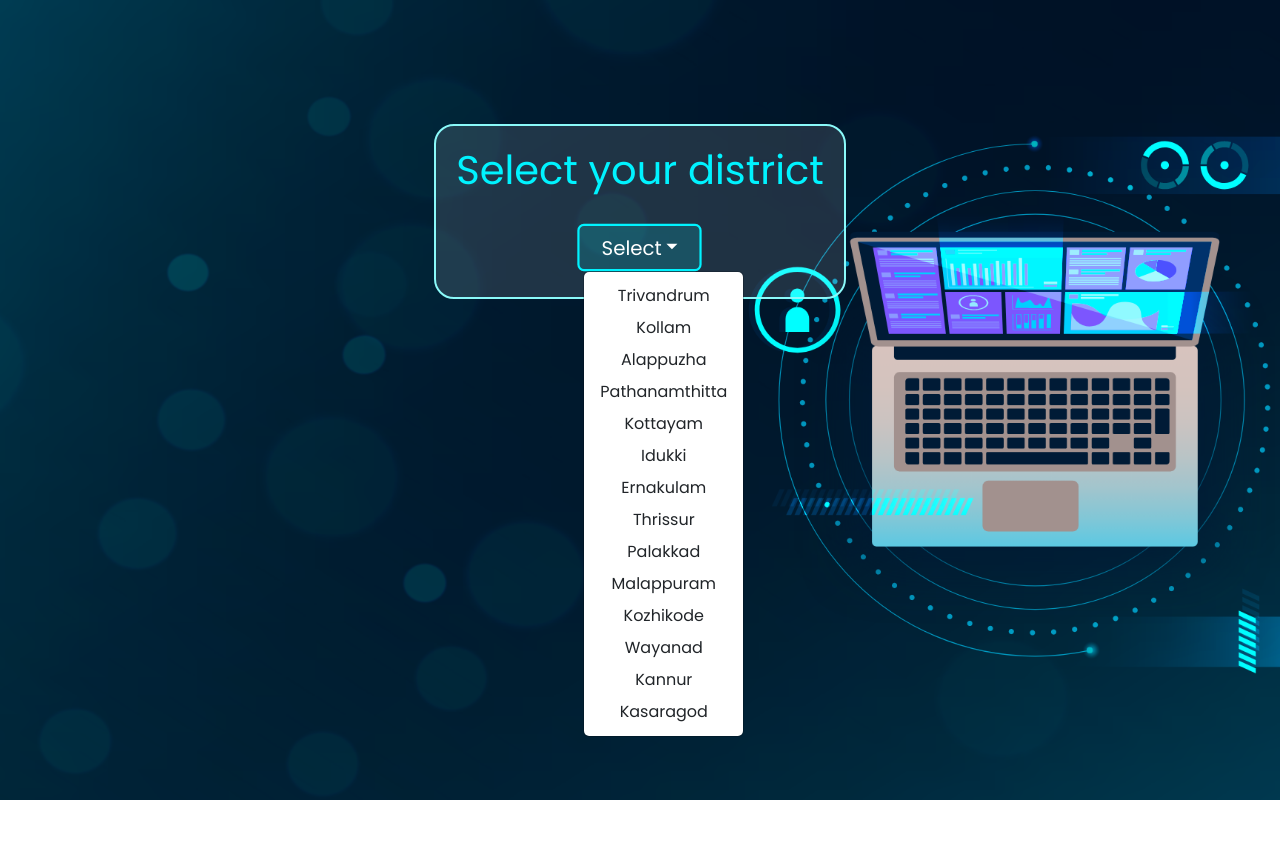
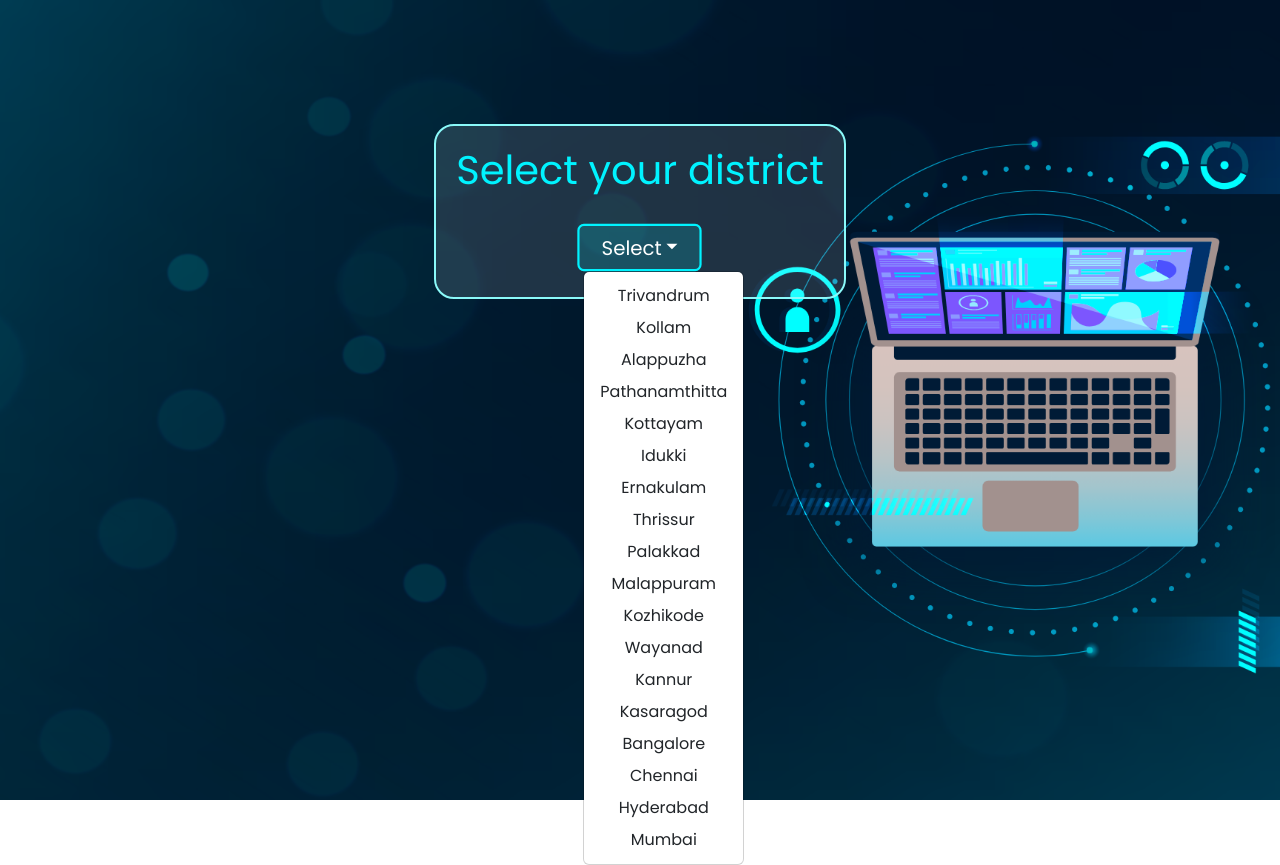
Before and after one commit to avodha-edutech/avodha-aoc-webapp-frontend, a React (Create React App) app: page / in a window 1280 px wide. Both pictures are taken after a click on the button "Select". Before the commit the page ends 800 px from the top, so only its background shows below. Built offline with nearby package versions, Linux system fonts and the light colour scheme.

Commit message:
Update Data.js

```diff
--- a/src/routes/Data.js
+++ b/src/routes/Data.js
@@ -81,6 +81,10 @@ const Data = () => {
                             <Dropdown.Item onClick={(event) => {setDistrict('Wayanad')}}>Wayanad</Dropdown.Item>
                             <Dropdown.Item onClick={(event) => {setDistrict('Kannur')}}>Kannur</Dropdown.Item>
                             <Dropdown.Item onClick={(event) => {setDistrict('Kasaragod')}}>Kasaragod</Dropdown.Item>
+                            <Dropdown.Item onClick={(event) => {setDistrict('Kasaragod')}}>Bangalore</Dropdown.Item>
+                            <Dropdown.Item onClick={(event) => {setDistrict('Kasaragod')}}>Chennai</Dropdown.Item>
+                            <Dropdown.Item onClick={(event) => {setDistrict('Kasaragod')}}>Hyderabad</Dropdown.Item>
+                            <Dropdown.Item onClick={(event) => {setDistrict('Kasaragod')}}>Mumbai</Dropdown.Item>
                         </DropdownButton>
                     </div>
                 </div>
@@ -101,7 +105,6 @@ const Data = () => {
                                             <th>Batch Start Date</th>
                                             <th>Course Name</th>
                                             <th>Vacant Seat</th>
-                                            <th>District</th>
                                             <th>Batch Time</th>
                                             </tr>
                                         </thead>
@@ -112,7 +115,6 @@ const Data = () => {
                                             <td>{value.aocLanguage}</td>
                                             <td>{value.aocCourse}</td>
                                             <td>{value.aocSeat}</td>
-                                            <td>{value.aocDistrict}</td>
                                             <td>{value.aocBatch}</td>
                                             </tr>
                                         </tbody>
```
